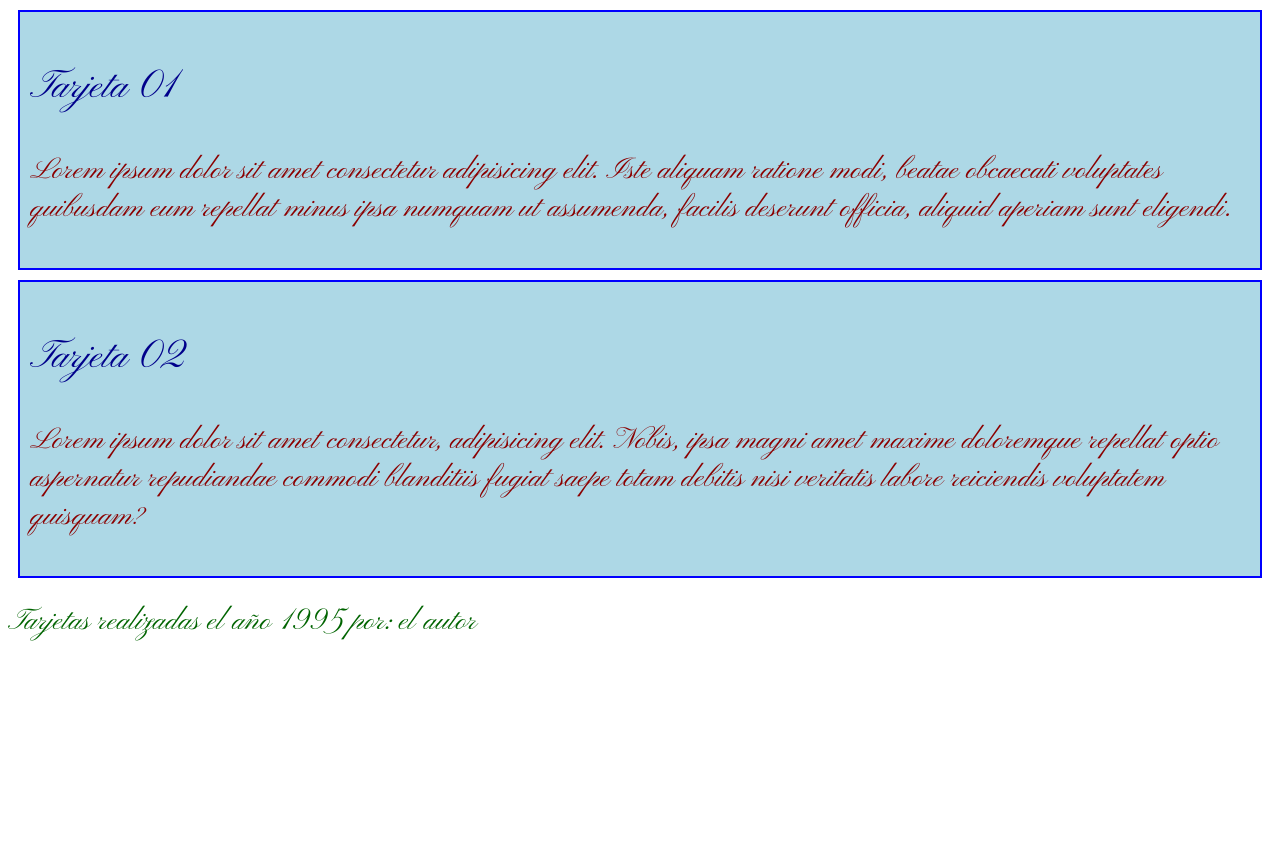
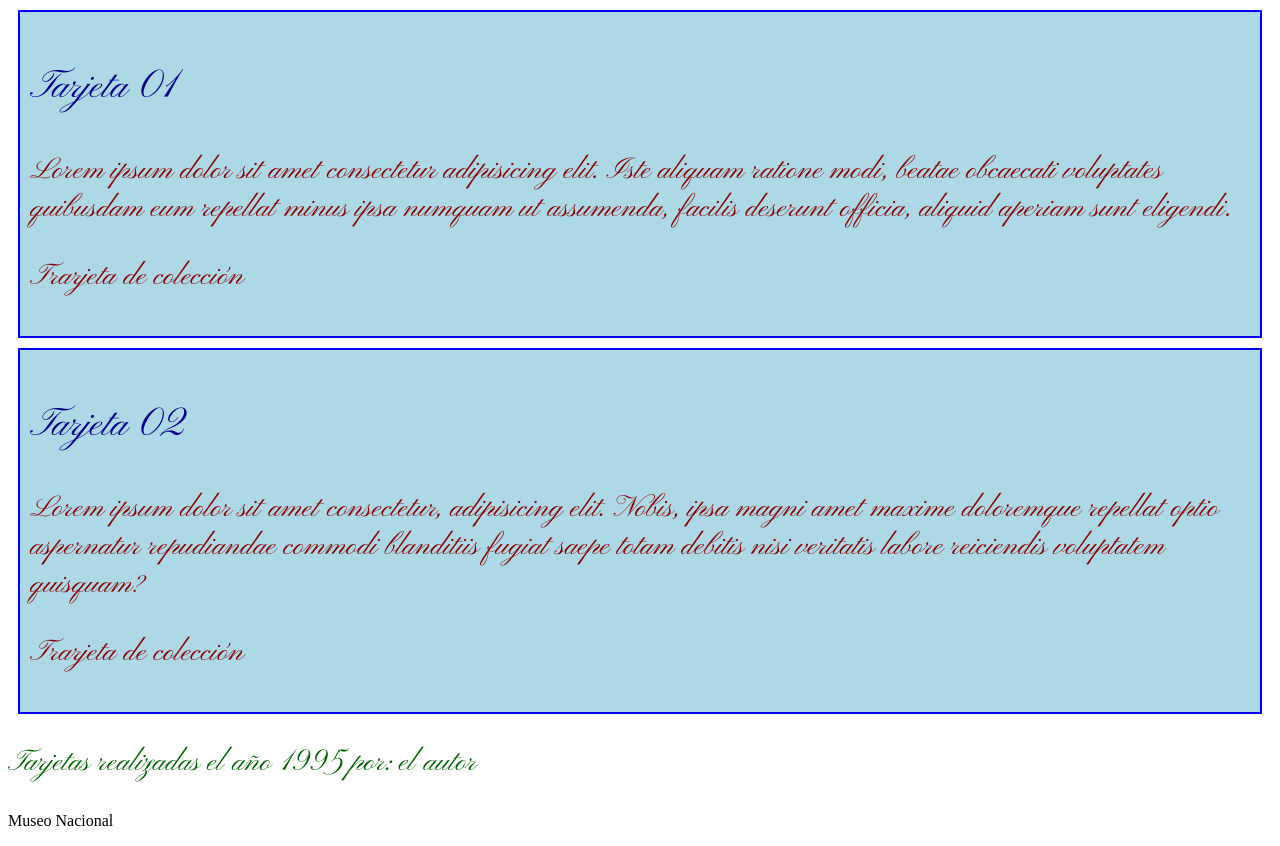
Before and after one commit to jdmartinezrs/Cascading-Style-Sheets, a plain HTML site: page views/tarjetas.html in a window 1280 px wide. Before the commit the page ends 800 px from the top, so only its background shows below. Drawn offline with Linux system fonts and the light colour scheme.

```diff
--- a/styles/Tarjetas.css
+++ b/styles/Tarjetas.css
@@ -16,7 +16,7 @@ div>h1 {
 
 }
 
-h1 + p {
+h1 ~ p {
     font-size: 30px;
     font-family: "Pinyon Script", cursive;
     font-weight: 400;
@@ -24,7 +24,7 @@ h1 + p {
     color: darkred;
 }
 
-article ~ h1 {
+article + p {
     font-size: 30px;
     font-family: "Pinyon Script", cursive;
     font-weight: 400;
--- /dev/null
+++ b/styles/ejercicioD.css
@@ -0,0 +1,17 @@
+div>h1 {
+    text-decoration: underline;
+
+}
+
+div>p {
+    font-weight: bold;
+    color: blue;
+}
+
+div ~ section  {
+    font-style: italic;
+}
+
+section + p {
+    background-color: yellow;
+}
--- a/views/tarjetas.html
+++ b/views/tarjetas.html
@@ -15,15 +15,18 @@
       <div>
         <h1>Tarjeta 01</h1>
         <p>Lorem ipsum dolor sit amet consectetur adipisicing elit. Iste aliquam ratione modi, beatae obcaecati voluptates quibusdam eum repellat minus ipsa numquam ut assumenda, facilis deserunt officia, aliquid aperiam sunt eligendi.</p>
+        <p>Trarjeta de colección</p>
       </div>
 
          <div>
         <h1>Tarjeta 02</h1>
         <p>Lorem ipsum dolor sit amet consectetur, adipisicing elit. Nobis, ipsa magni amet maxime doloremque repellat optio aspernatur repudiandae commodi blanditiis fugiat saepe totam debitis nisi veritatis labore reiciendis voluptatem quisquam?</p>
+        <p>Trarjeta de colección</p>
       </div>
 
     </article>
-       <h1>Tarjetas realizadas el año 1995 por: el autor</h1>
+       <p>Tarjetas realizadas el año 1995 por: el autor</p>
+       <p>Museo Nacional</p>
     </section>
   </body>
 </html>
```
Also changed, not shown: views/ejercicioD.html (added, +22 -0 lines).
